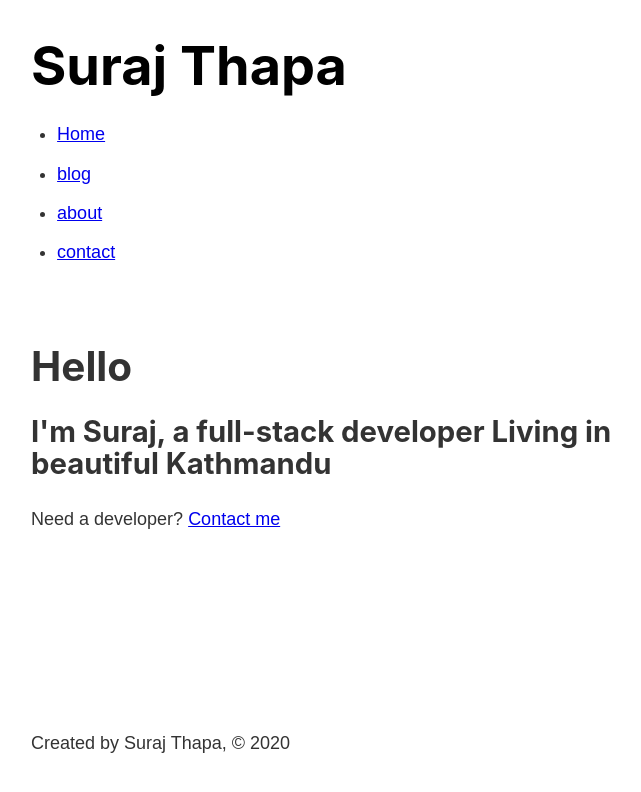
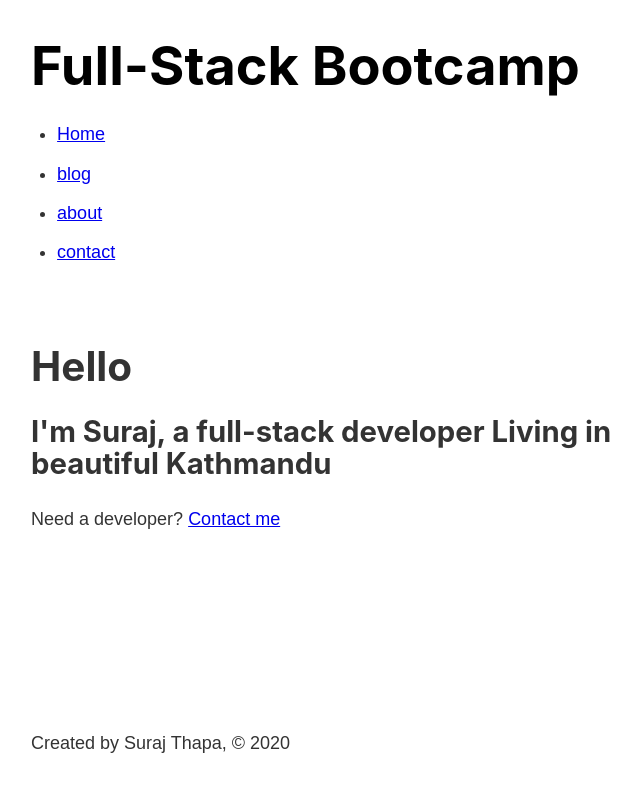
Before and after one commit to pacificsun/great-gatsby, a Gatsby site: page / in a window 1280 px wide. Shown: the whole page, without its empty margins (252-893 px from the left). Built offline with nearby package versions, Linux system fonts and the light colour scheme; Gatsby itself is replaced by a stand-in of ours.

Commit message:
Gatsby Data with GraphQL

```diff
--- a/gatsby-config.js
+++ b/gatsby-config.js
@@ -1,10 +1,8 @@
-/**
- * Configure your Gatsby site with this file.
- *
- * See: https://www.gatsbyjs.com/docs/gatsby-config/
- */
-
 module.exports = {
   /* Your site config here */
+  siteMetadata: {
+    title: "Full-Stack Bootcamp",
+    author: "Suraj Thapa",
+  },
   plugins: [`gatsby-plugin-sass`],
 }
--- a/src/components/footer.js
+++ b/src/components/footer.js
@@ -1,9 +1,19 @@
 import React from "react"
+import { graphql, useStaticQuery } from "gatsby"
+const Footer = () => {
+  const data = useStaticQuery(graphql`
+    query {
+      site {
+        siteMetadata {
+          author
+        }
+      }
+    }
+  `)
 
-const Footer = () => {
   return (
     <footer>
-      <p>Created by Suraj Thapa, © 2020</p>
+      <p>Created by {data.site.siteMetadata.author}, © 2020</p>
     </footer>
   )
 }
--- a/src/components/header.js
+++ b/src/components/header.js
@@ -1,13 +1,23 @@
 import React from "react"
-import { Link } from "gatsby"
+import { Link, graphql, useStaticQuery } from "gatsby"
 import HeaderStyles from "./header.module.scss"
 
 const Header = () => {
+  const data = useStaticQuery(graphql`
+    query {
+      site {
+        siteMetadata {
+          title
+        }
+      }
+    }
+  `)
+
   return (
     <header className={HeaderStyles.header}>
       <h1>
         <Link to="/" className={HeaderStyles.title}>
-          Suraj Thapa
+          {data.site.siteMetadata.title}
         </Link>
       </h1>
       <nav>
```
